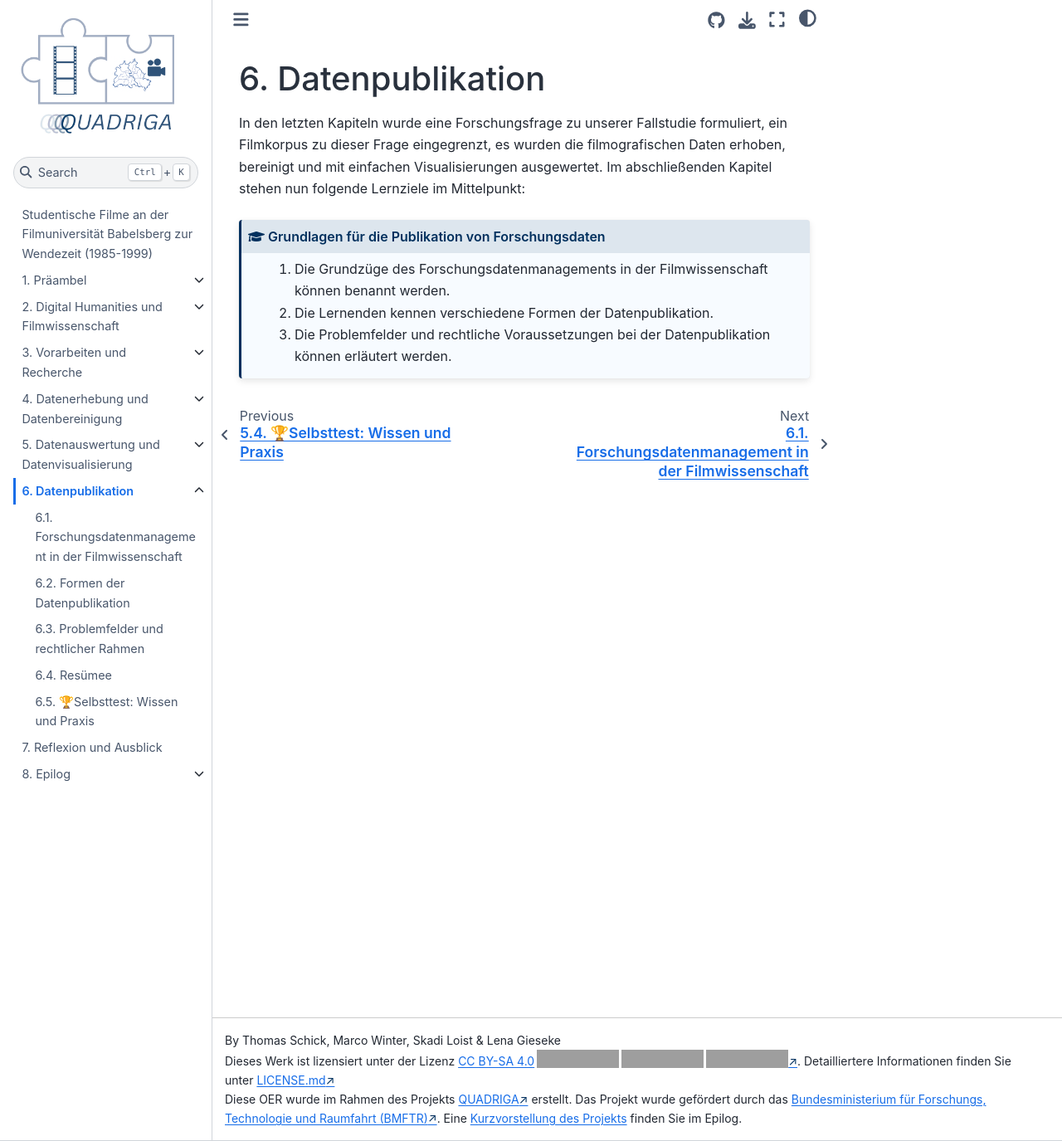
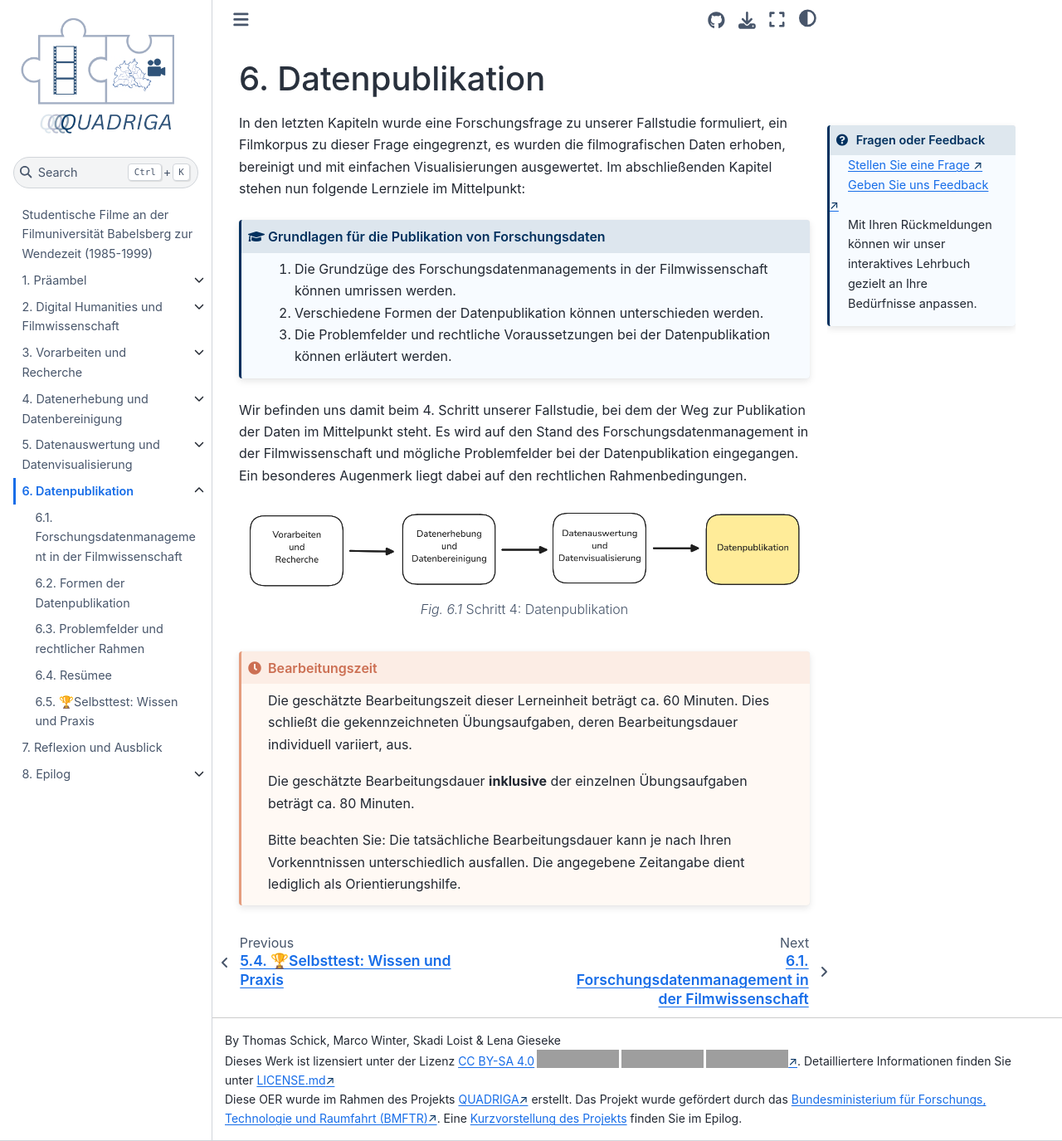
Before and after one commit to quadriga-dk/Bewegtes-Bild-Fallstudie-2, a Jupyter Book: the page built from publikation/toc.md, in a window 1280 px wide and 1375 px high. Shown: the whole window at 83% size. Built offline with Jupyter Book 1.0.4 settings and Sphinx 7.4.7 and the Sphinx Book theme 1.1.4, drawn with Linux system fonts in a browser that asks for light colours; grey boxes are pictures that could not be loaded.

Commit message:
Update publikation toc.md

`````diff
--- a/publikation/toc.md
+++ b/publikation/toc.md
@@ -1,9 +1,48 @@
 # Datenpublikation
+
+````{margin}
+```{admonition} Fragen oder Feedback
+:class: frage-feedback
+
+<a href="https://github.com/quadriga-dk/Bewegtes-Bild-Fallstudie-2/issues/new?assignees=&labels=question&projects=&template=frage.yml" class="external-link" target="_blank">
+    Stellen Sie eine Frage
+</a> <br>
+<a href="https://github.com/quadriga-dk/Bewegtes-Bild-Fallstudie-2/issues/new?assignees=&labels=feedback&projects=&template=feedback.yml" class="external-link" target="_blank">
+    Geben Sie uns Feedback
+</a>
+
+Mit Ihren Rückmeldungen können wir unser interaktives Lehrbuch gezielt an Ihre Bedürfnisse anpassen.
+
+```
+````
+
 In den letzten Kapiteln wurde eine Forschungsfrage zu unserer Fallstudie formuliert, ein Filmkorpus zu dieser Frage eingegrenzt, es wurden die filmografischen Daten erhoben, bereinigt und mit einfachen Visualisierungen ausgewertet. Im abschließenden Kapitel stehen nun folgende Lernziele im Mittelpunkt:
 
 ```{admonition} Grundlagen für die Publikation von Forschungsdaten
 :class: lernziele
-1. Die Grundzüge des Forschungsdatenmanagements in der Filmwissenschaft können benannt werden.
-2. Die Lernenden kennen verschiedene Formen der Datenpublikation.
+1. Die Grundzüge des Forschungsdatenmanagements in der Filmwissenschaft können umrissen werden.
+2. Verschiedene Formen der Datenpublikation können unterschieden werden.
 3. Die Problemfelder und rechtliche Voraussetzungen bei der Datenpublikation können erläutert werden.
 ```
+
+Wir befinden uns damit beim 4. Schritt unserer Fallstudie, bei dem der Weg zur Publikation der Daten im Mittelpunkt steht. Es wird auf den Stand des Forschungsdatenmanagement in der Filmwissenschaft und mögliche Problemfelder bei der Datenpublikation eingegangen. Ein besonderes Augenmerk liegt dabei auf den rechtlichen Rahmenbedingungen.
+
+```{figure} ../assets/publikation/Grafik_Schritte_4.png
+---
+align: center
+width: 100%
+name: grafik_schritte_4
+alt: Grafik mit Darstellung der Schritte der OER. Der 4. Schritt ist farblich hervorgehoben.
+---
+Schritt 4: Datenpublikation
+```
+
+
+```{admonition} Bearbeitungszeit
+:class: zeitinfo
+Die geschätzte Bearbeitungszeit dieser Lerneinheit beträgt ca. 60 Minuten. Dies schließt die gekennzeichneten Übungsaufgaben, deren Bearbeitungsdauer individuell variiert, aus.
+
+Die geschätzte Bearbeitungsdauer **inklusive** der einzelnen Übungsaufgaben beträgt ca. 80 Minuten.
+
+Bitte beachten Sie: Die tatsächliche Bearbeitungsdauer kann je nach Ihren Vorkenntnissen unterschiedlich ausfallen. Die angegebene Zeitangabe dient lediglich als Orientierungshilfe.
+```
`````
Also changed, not shown: assets/publikation/Grafik_Schritte_4.png (added).
